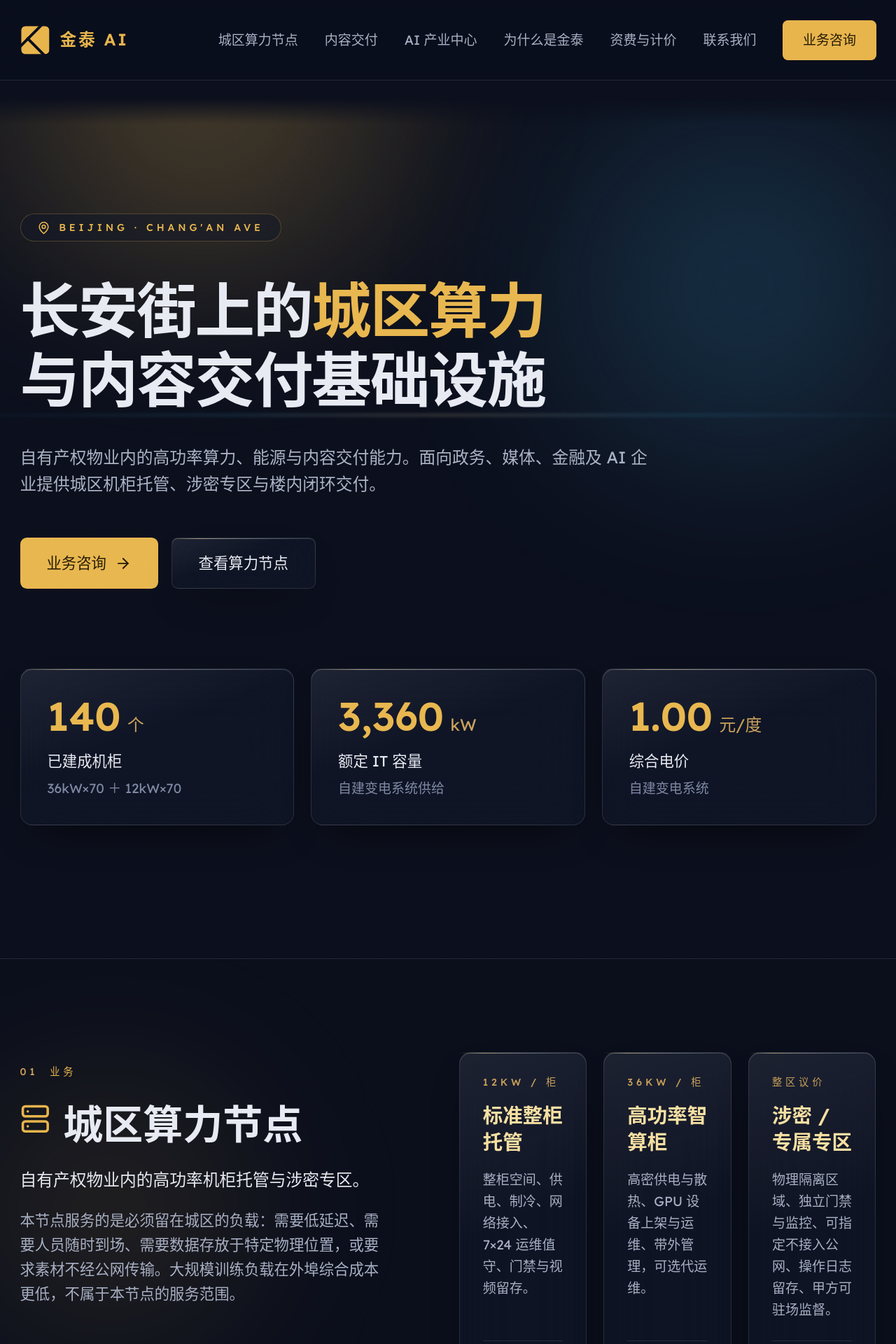
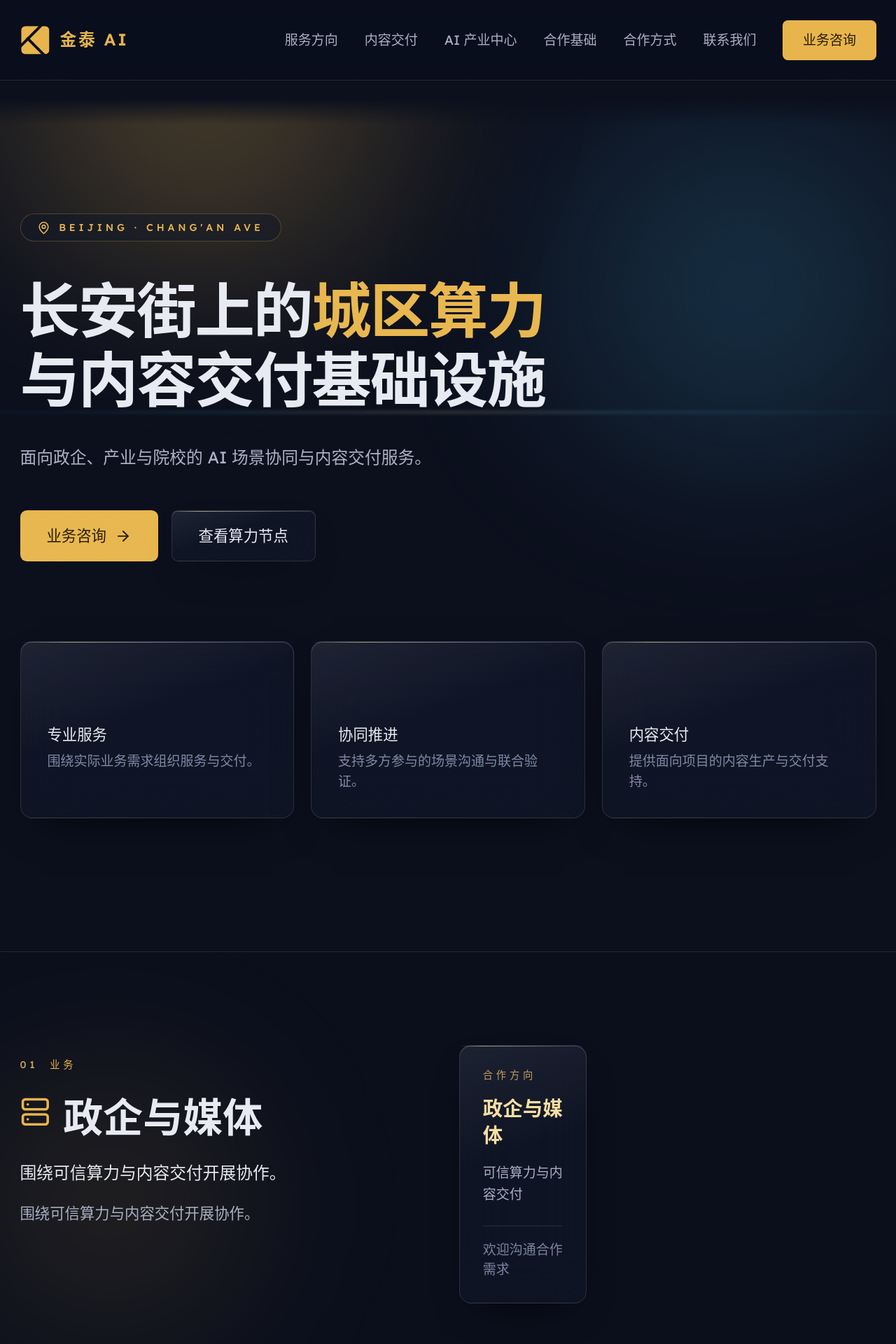
Before and after one commit to aikingtai-ctrl/jintai-ai-site, a Next.js app: page / in a window 1280 px wide. Shown: the top 1920 px of the page at 70% size. Built offline with nearby package versions, Linux system fonts and the light colour scheme.

Commit message:
feat: establish public content guardrails

```diff
--- a/package.json
+++ b/package.json
@@ -6,7 +6,8 @@
     "dev": "next dev",
     "build": "next build",
     "start": "next start",
-    "lint": "eslint"
+    "lint": "eslint",
+    "test:content": "node --test tests/public-content.test.mjs"
   },
   "dependencies": {
     "@base-ui/react": "^1.6.0",
--- a/src/content/site.ts
+++ b/src/content/site.ts
@@ -1,305 +1,127 @@
-/**
- * 全站文案与数据的唯一来源。
- *
- * 对外口径纪律（改动前请先读）：
- *  1. 不出现「专线」「国际网络」「海外模型」「外企背景」等表述。
- *  2. 不以算力规模作为宣传点，不用「全国少有的强大算力」一类措辞。
- *  3. 模型栈一律表述为国产栈。
- *  4. 中性叙述，不使用营销腔（不写「卖点」「赋能」「一站式解决方案」等）。
- *  5. 带 `unverified` 标记的数字在核实前不得对外发布。
- */
-
+/** Confirmed public content for the site. */
 export const site = {
+  id: "jintai-ai",
+  title: "金泰 AI",
+  summary: "面向政企、产业与院校的 AI 场景协同与内容交付服务。",
   name: "金泰 AI",
   nameEn: "JINTAI AI",
-  tagline: "长安街上的城区算力与内容交付基础设施",
-  description:
-    "自有产权物业内的高功率算力、能源与内容交付能力。面向政务、媒体、金融及 AI 企业提供城区机柜托管、涉密专区与楼内闭环交付。",
+  tagline: "AI 场景协同与内容交付",
+  description: "面向政企、产业与院校的 AI 场景协同与内容交付服务。",
   contact: {
     label: "业务咨询",
     note: "请留下单位与需求方向，我们在一个工作日内回复。",
     email: "ai.kingtai@gmail.com",
-    address: "北京 · 长安街沿线自有产权物业",
+    address: "北京 · 长安街沿线",
   },
 } as const;
 
+export const inquiryKinds = ["业务咨询", "预约参观", "生态合作"] as const;
+
+export const cooperationPaths = [
+  { id: "government", title: "政企与媒体", summary: "可信算力与内容交付", href: "/solutions/#government" },
+  { id: "industry", title: "产业伙伴", summary: "场景验证与规模交付", href: "/solutions/#industry" },
+  { id: "education", title: "院校与招商", summary: "空间协同与生态共建", href: "/ai-center/#visit" },
+] as const;
+
+export const floorStories = [
+  { id: "01", label: "01F", title: "展示与会客", summary: "品牌展示、会客与行业发布。" },
+  { id: "02", label: "02F", title: "场景验证", summary: "场景体验、联合验证与路演。" },
+  { id: "03", label: "03F", title: "生产与交付", summary: "AI 生产、内容交付与企业服务。" },
+  { id: "04", label: "04F", title: "生态协同", summary: "生态办公、院校协同与共建空间。" },
+] as const;
+
+export const trustPoints = [
+  { id: "service", title: "专业服务", summary: "围绕实际业务需求组织服务与交付。" },
+  { id: "collaboration", title: "协同推进", summary: "支持多方参与的场景沟通与联合验证。" },
+  { id: "delivery", title: "内容交付", summary: "提供面向项目的内容生产与交付支持。" },
+] as const;
+
+export const solutionGroups = [
+  { id: "government", title: "政企与媒体", summary: "围绕可信算力与内容交付开展协作。" },
+  { id: "industry", title: "产业伙伴", summary: "通过场景验证推动项目交付。" },
+  { id: "education", title: "院校与招商", summary: "开展空间协同与生态共建。" },
+] as const;
+
+export const partnerRoles = [
+  { id: "government", title: "政企与媒体", summary: "共同探索可信服务与内容协作。" },
+  { id: "industry", title: "产业伙伴", summary: "共同验证场景并推进项目落地。" },
+  { id: "education", title: "院校与招商", summary: "共同建设人才与产业生态。" },
+] as const;
+
+export const aboutPoints = [
+  { id: "visit", title: "开放参观", summary: "可预约了解空间、服务与合作方向。" },
+  { id: "cooperation", title: "生态合作", summary: "欢迎围绕场景、内容与人才开展合作。" },
+  { id: "inquiry", title: "业务咨询", summary: "可提交需求方向并获得后续沟通。" },
+] as const;
+
 export const nav = [
-  { href: "#compute", label: "城区算力节点" },
+  { href: "#compute", label: "服务方向" },
   { href: "#delivery", label: "内容交付" },
   { href: "#center", label: "AI 产业中心" },
-  { href: "#why", label: "为什么是金泰" },
-  { href: "#pricing", label: "资费与计价" },
+  { href: "#why", label: "合作基础" },
+  { href: "#pricing", label: "合作方式" },
   { href: "#contact", label: "联系我们" },
 ] as const;
 
-/** 首屏关键事实。unverified 项在核实前对外须移除或改为区间表述。 */
-export const heroFacts = [
-  { value: "140", unit: "个", label: "已建成机柜", note: "36kW×70 ＋ 12kW×70" },
-  { value: "3,360", unit: "kW", label: "额定 IT 容量", note: "自建变电系统供给" },
-  { value: "1.00", unit: "元/度", label: "综合电价", note: "自建变电系统" },
+export const heroFacts = trustPoints.map((point) => ({
+  value: "",
+  unit: "",
+  label: point.title,
+  note: point.summary,
+}));
+
+export const businesses = solutionGroups.map((group, index) => ({
+  id: ["compute", "delivery", "center"][index],
+  index: `0${index + 1}`,
+  title: group.title,
+  lead: group.summary,
+  body: group.summary,
+  items: cooperationPaths
+    .filter((path) => path.id === group.id)
+    .map((path) => ({
+      title: path.title,
+      spec: "合作方向",
+      desc: path.summary,
+      audience: "欢迎沟通合作需求",
+    })),
+}));
+
+export const advantages = trustPoints.map((point, index) => ({
+  no: `0${index + 1}`,
+  title: point.title,
+  desc: point.summary,
+}));
+
+export const audiences = partnerRoles.map((role) => ({
+  title: role.title,
+  desc: role.summary,
+}));
+
+export const faqs = [
+  { q: "如何发起合作？", a: "可通过业务咨询、预约参观或生态合作三个入口联系我们。" },
+  { q: "可以预约参观吗？", a: "可以。请提交预约参观需求，我们将与您确认时间。" },
+  { q: "支持哪些合作方向？", a: "可围绕可信算力、内容交付、场景验证和生态共建开展沟通。" },
 ] as const;
 
-export const businesses = [
-  {
-    id: "compute",
-    index: "01",
-    title: "城区算力节点",
-    lead: "自有产权物业内的高功率机柜托管与涉密专区。",
-    body:
-      "本节点服务的是必须留在城区的负载：需要低延迟、需要人员随时到场、需要数据存放于特定物理位置，或要求素材不经公网传输。大规模训练负载在外埠综合成本更低，不属于本节点的服务范围。",
-    items: [
-      {
-        title: "标准整柜托管",
-        spec: "12kW / 柜",
-        desc: "整柜空间、供电、制冷、网络接入、7×24 运维值守、门禁与视频留存。",
-        audience: "政务与事业单位城区节点、金融灾备、企业通用 IT",
-      },
-      {
-        title: "高功率智算柜",
-        spec: "36kW / 柜",
-        desc: "高密供电与散热、GPU 设备上架与运维、带外管理，可选代运维。",
-        audience: "AI 企业城区推理节点、媒体渲染、低延迟算力负载",
-      },
-      {
-        title: "涉密 / 专属专区",
-        spec: "整区议价",
-        desc: "物理隔离区域、独立门禁与监控、可指定不接入公网、操作日志留存、甲方可驻场监督。",
-        audience: "媒体机构未播出素材、政务涉密数据、金融合规数据",
-      },
-    ],
-  },
-  {
-    id: "delivery",
-    index: "02",
-    title: "内容交付",
-    lead: "由专业影视团队把关的影像技术服务，可全程不经公网。",
-    body:
-      "由专人步行取送物理介质，素材在本楼封闭环境内完成处理，产出物同样以物理介质交付。全过程不经互联网、不经任何外部网络链路。甲方可随时到场核验，处理区域可设独立门禁与视频留存，操作日志可交付审计。",
-    items: [
-      {
-        title: "资料修复与上色",
-        spec: "楼内闭环",
-        desc: "历史影像修复、降噪、上色、超分辨率重建，导演与技术双重复核。",
-        audience: "媒体机构资料部门、档案与文博单位",
-      },
-      {
-        title: "编目与转码",
-        spec: "楼内闭环",
-        desc: "批量转码、抽帧编目、素材结构化入库，可交付检索索引。",
-        audience: "媒体资料库、内容资产管理部门",
-      },
-      {
-        title: "包装与后期",
-        spec: "项目制",
-        desc: "片头包装、空镜制作、成片后期。全流程由专业导演指导、专业编剧审核。",
-        audience: "节目制作部门、政企宣传项目",
-      },
-    ],
-  },
-  {
-    id: "center",
-    index: "03",
-    title: "AI 产业中心",
-    lead: "同栋建筑一至四层 2.4 万㎡，由业主方出资引入 AI 产业。",
-    body:
-      "入驻企业的水电、物业与算力由本节点一体化供应，办公与算力位于同一栋建筑内，素材与人员可在楼内闭环流转。适合需要就近算力、且对数据流转边界有要求的团队。",
-    items: [
-      {
-        title: "一体化入驻",
-        spec: "水电 · 物业 · 算力",
-        desc: "单一供应方，办公与算力同楼，无需跨机构协调。",
-        audience: "AI 应用团队、内容制作团队",
-      },
-      {
-        title: "院校与实验室",
-        spec: "共建",
-        desc: "与院校共建实验与实训空间，配套专业师资与产能。",
-        audience: "高校、职业教育机构",
-      },
-      {
-        title: "行业专区",
-        spec: "物理隔离",
-        desc: "按行业合规要求划分的独立区域，隔离等级可按需定制。",
-        audience: "医药、金融等有合规要求的行业",
-      },
-    ],
-  },
-] as const;
-
-/** 差异化条件。前两项在北京城区内不可通过投资获得。 */
-export const advantages = [
-  {
-    no: "01",
-    title: "城区供给受行政限制",
-    desc:
-      "北京城六区对新建、扩建数据中心设有明确限制。已建成的城区容量无法通过新增投资复制，供给端不随需求增长而扩张。",
-  },
-  {
-    no: "02",
-    title: "位置不可替代",
-    desc:
-      "位于客户集中区域的步行可达范围内。对需要低延迟、需要人员随时到场、或要求素材不经网络传输的客户，这一距离本身构成服务能力。",
-  },
-  {
-    no: "03",
-    title: "自有产权，无租金成本",
-    desc: "物业为自有资产。同区位竞争者的租金成本无法压缩至此水平，成本结构不同。",
-  },
-  {
-    no: "04",
-    title: "自建变电与散热",
-    desc: "综合电价 1.00 元/度。电力为托管业务的主要变动成本，该项决定可承受的报价区间。",
-  },
-  {
-    no: "05",
-    title: "已建成，无建设周期",
-    desc: "140 个机柜已完成建设。客户签约后无需等待建设、验收与调试，交付周期以周计。",
-  },
-  {
-    no: "06",
-    title: "专业团队与产能",
-    desc:
-      "7×24 现场运维团队；内容交付由专业影视团队执行，导演全程指导、编剧全程审核。",
-  },
-] as const;
-
-/** 目标客户：五类必须在城区的负载。 */
-export const audiences = [
-  {
-    title: "媒体机构",
-    desc: "未播出素材的安全处理、低延迟调用、人员随时到场。楼内闭环交付是其他供应商无法提供的交付方式。",
-    featured: true,
-  },
-  {
-    title: "政务与事业单位",
-    desc: "要求数据存放于特定物理位置、可现场审计、可指定不接入公网的城区节点需求。",
-  },
-  {
-    title: "金融机构",
-    desc: "同城灾备节点、合规数据存放、低延迟相关负载。对物理安全与审计留痕要求高。",
-  },
-  {
-    title: "AI 企业",
-    desc: "训练放外埠、推理放城区的分层部署。需要靠近用户的推理算力，且对机柜功率密度有要求。",
-  },
-  {
-    title: "同楼入驻方",
-    desc: "一至四层 2.4 万㎡ 引入的 AI 产业企业，水电、物业、算力由本节点一体化供应。",
-    featured: true,
-  },
-] as const;
-
-export const faqs = [
-  {
-    q: "为什么在城区做算力？外地不是更便宜？",
-    a: "大规模训练确实应放在电价更低的外埠。本节点服务的是必须留在城区的负载：需要低延迟、需要人员随时到场、需要数据存放于特定物理位置，或要求素材不经公网传输。这些需求不会因为外地便宜而转移。本节点与外埠大型数据中心不构成竞争关系，服务的是不同负载。",
-  },
-  {
-    q: "同样在城区，别人为什么不能建一个？",
-    a: "北京城六区对新建、扩建数据中心设有明确限制，城区容量无法通过新增投资获得。已建成的存量容量因此具有稀缺性——这是供给端的行政约束，不是技术或资金门槛。此外，同区位竞争者需承担租金成本与建设周期，本节点物业自有、设施已建成，两项均不适用。",
-  },
-  {
-    q: "「素材不经公网」具体怎么实现？",
-    a: "由专人步行取送物理介质，素材在本楼封闭环境内完成处理，产出物同样以物理介质交付。全过程不经互联网、不经任何外部网络链路。甲方可随时到场核验，处理区域可设独立门禁与视频留存，操作日志可交付审计。步行可达的距离使这种交付方式在时间成本上可行，这是该服务成立的前提。",
-  },
-  {
-    q: "可以只租机柜、不用你们的运维和服务吗？",
-    a: "可以。标准整柜托管即为基础产品，运维、代管、闭环交付均为可选增值项，按需选购。",
-  },
-  {
-    q: "能同时提供办公空间吗？",
-    a: "可以。一至四层商业空间正在引入 AI 产业，托管客户可在同楼设置办公与作业工位，实现楼上办公、楼下算力的一体化部署，水电物业与算力由同一方供应。",
-  },
-  {
-    q: "内容交付使用什么模型？",
-    a: "交付一律使用国产模型栈。涉及数据不出场的项目，全部在本地环境完成，素材不进入任何公有云。",
-  },
-] as const;
-
-/**
- * 资费与计价方式。
- * 口径：只披露计价维度与合约条件，不披露单价——单价按负载、功率、
- * 隔离等级与合约期逐案确定，未经核实的数字不得出现在本文件中。
- */
+/** Legacy display shape retained until the page components consume cooperationPaths directly. */
 export const pricing = {
-  lead: "只列计价方式与合约条件，不设标准价目表。",
-  note:
-    "各档报价按实际功率密度、隔离等级、合约期与增值项组合逐案确定。电费按实际用量结算，不计入机柜租金。",
-  plans: [
-    {
-      id: "standard",
-      name: "标准整柜托管",
-      spec: "12kW / 柜",
-      basis: "按柜 · 按月",
-      includes: [
-        "整柜空间、供电与制冷",
-        "网络接入与带外管理",
-        "7×24 现场运维值守",
-        "门禁与视频留存",
-      ],
-      billing: [
-        "机柜租金按柜位与合约期计",
-        "电费按实际用量结算，综合电价 1.00 元/度",
-        "带宽按接入方式另计",
-      ],
-    },
-    {
-      id: "hpc",
-      name: "高功率智算柜",
-      spec: "36kW / 柜",
-      basis: "按柜 · 按月",
-      featured: true,
-      includes: [
-        "高密供电与散热",
-        "GPU 设备上架与运维",
-        "带外管理与远程重启",
-        "可选代运维",
-      ],
-      billing: [
-        "机柜租金按功率密度分档",
-        "电费按实际用量结算",
-        "代运维按设备数量与响应等级另计",
-      ],
-    },
-    {
-      id: "isolated",
-      name: "涉密 / 专属专区",
-      spec: "整区议价",
-      basis: "按区 · 按年",
-      includes: [
-        "物理隔离区域与独立门禁",
-        "可指定不接入公网",
-        "操作日志留存并交付审计",
-        "甲方可驻场监督",
-      ],
-      billing: [
-        "按整区面积与隔离等级计",
-        "合约期通常以年为单位",
-        "审计与驻场配合条款单独约定",
-      ],
-    },
-  ],
-  /** 增值项：均为可选，不捆绑在基础托管中。 */
-  addons: [
-    { name: "代运维", basis: "按设备数量与响应等级" },
-    { name: "楼内闭环内容交付", basis: "按项目或按素材量" },
-    { name: "同楼办公工位", basis: "按工位 · 按月" },
-  ],
+  lead: "根据合作方向开展沟通",
+  note: "提交需求后，我们将结合具体场景安排后续交流。",
+  plans: cooperationPaths.map((path) => ({
+    id: path.id,
+    name: path.title,
+    spec: "合作方向",
+    basis: "按项目沟通",
+    includes: [path.summary],
+    billing: ["根据实际场景沟通"],
+  })),
+  addons: inquiryKinds.map((name) => ({ name, basis: "提交需求后沟通" })),
 } as const;
 
-/** 询价表单字段。无后端，提交时组装为邮件正文由本地邮件客户端发出。 */
 export const inquiry = {
-  title: "结构化询价",
-  note:
-    "填写后由本机邮件客户端发出，不经本站服务器。也可直接发送邮件至本页所列邮箱。",
-  needs: [
-    "标准整柜托管（12kW）",
-    "高功率智算柜（36kW）",
-    "涉密 / 专属专区",
-    "内容交付（楼内闭环）",
-    "同楼办公与入驻",
-    "尚不确定，需要先沟通",
-  ],
-  scales: ["1–5 柜", "6–20 柜", "20 柜以上", "整区", "不涉及机柜"],
-  timelines: ["一个月内", "一个季度内", "半年内", "仅做前期了解"],
+  title: "合作咨询",
+  note: "填写后由本机邮件客户端发出，也可直接发送邮件至本页所列邮箱。",
+  needs: inquiryKinds,
+  scales: ["了解合作方向", "已有项目计划", "计划预约参观"],
+  timelines: ["近期", "计划中", "暂作了解"],
 } as const;
```
Also changed, not shown: 1 other file (tests, documents, lock files or other folders).
